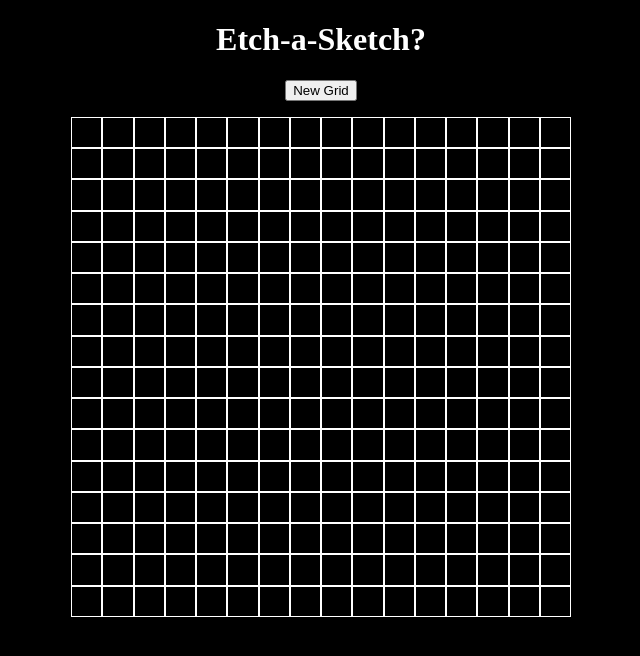
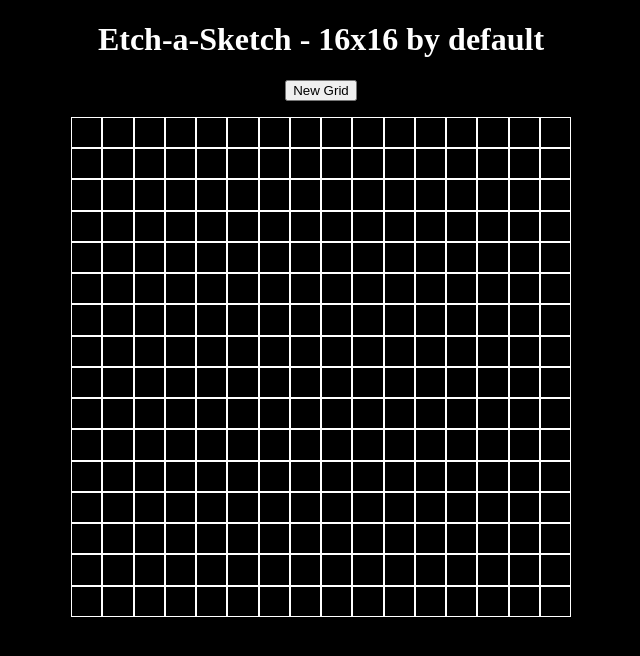
Before and after one commit to PaleCoder777/odin_etch-a-sketch, a plain HTML site: page index.html in a window 1280 px wide. Shown: the whole page, without its empty margins (319-959 px from the left). Drawn offline with Linux system fonts and the light colour scheme.

Commit message:
Change title slightly

```diff
--- a/index.html
+++ b/index.html
@@ -9,7 +9,7 @@
 </head>
 
 <body>
-    <h1 id="pageTitle">Etch-a-Sketch?</h1>
+    <h1 id="pageTitle">Etch-a-Sketch - 16x16 by default</h1>
     <button id="newGrid">New Grid</button>
     <section id="pixelGrid">
 
```
